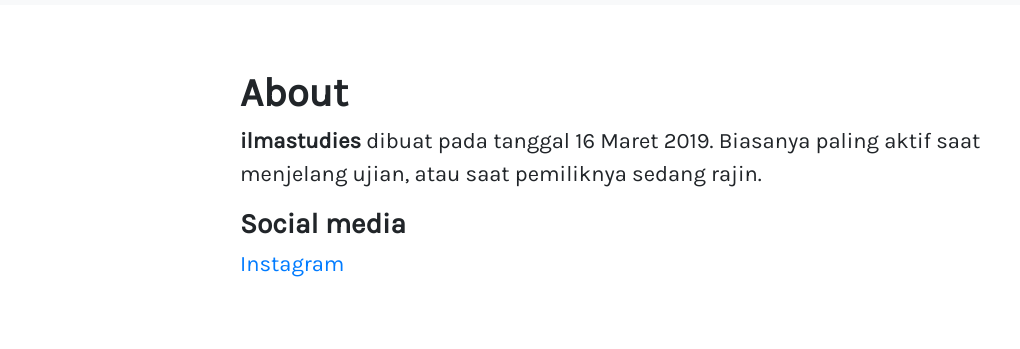
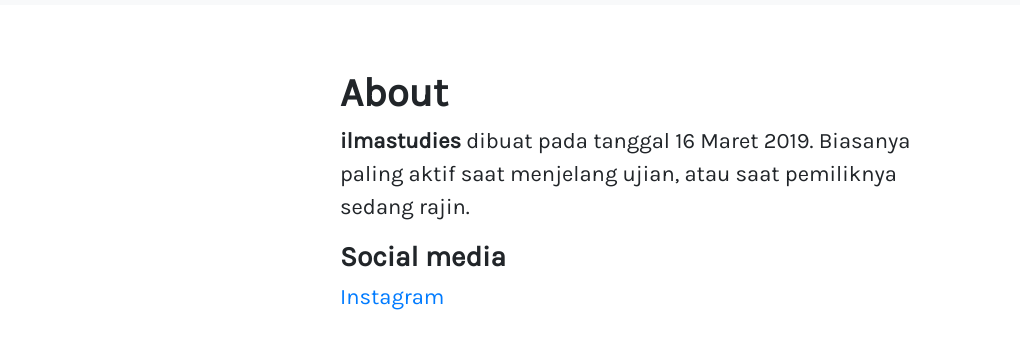
Before and after one commit to ilmagita/ilmastudies, a plain HTML site: page about.html in a window 1280 px wide. Shown: the part 61-410 px from the top of the page, without its empty margins (0-1020 px from the left). Drawn offline with nearby package versions, Linux system fonts and the light colour scheme; a web font is replaced by a local one.

Commit message:
1.0
index.html note was edited, about.html max-width reduced

```diff
--- a/assets/css/style.css
+++ b/assets/css/style.css
@@ -43,7 +43,7 @@ main {
 }
 
 article, main .about {
-    max-width: 800px;
+    max-width: 600px;
     margin: auto;
 }
 
@@ -83,7 +83,7 @@ article h5 {
     padding: 1 rem;
 }
 
-/* fucking cards */
+/* cards */
 .mtk .card {
     max-width: 45%;
 }
```
Also changed, not shown: index.html (+1 -1 lines), 1 other file.
